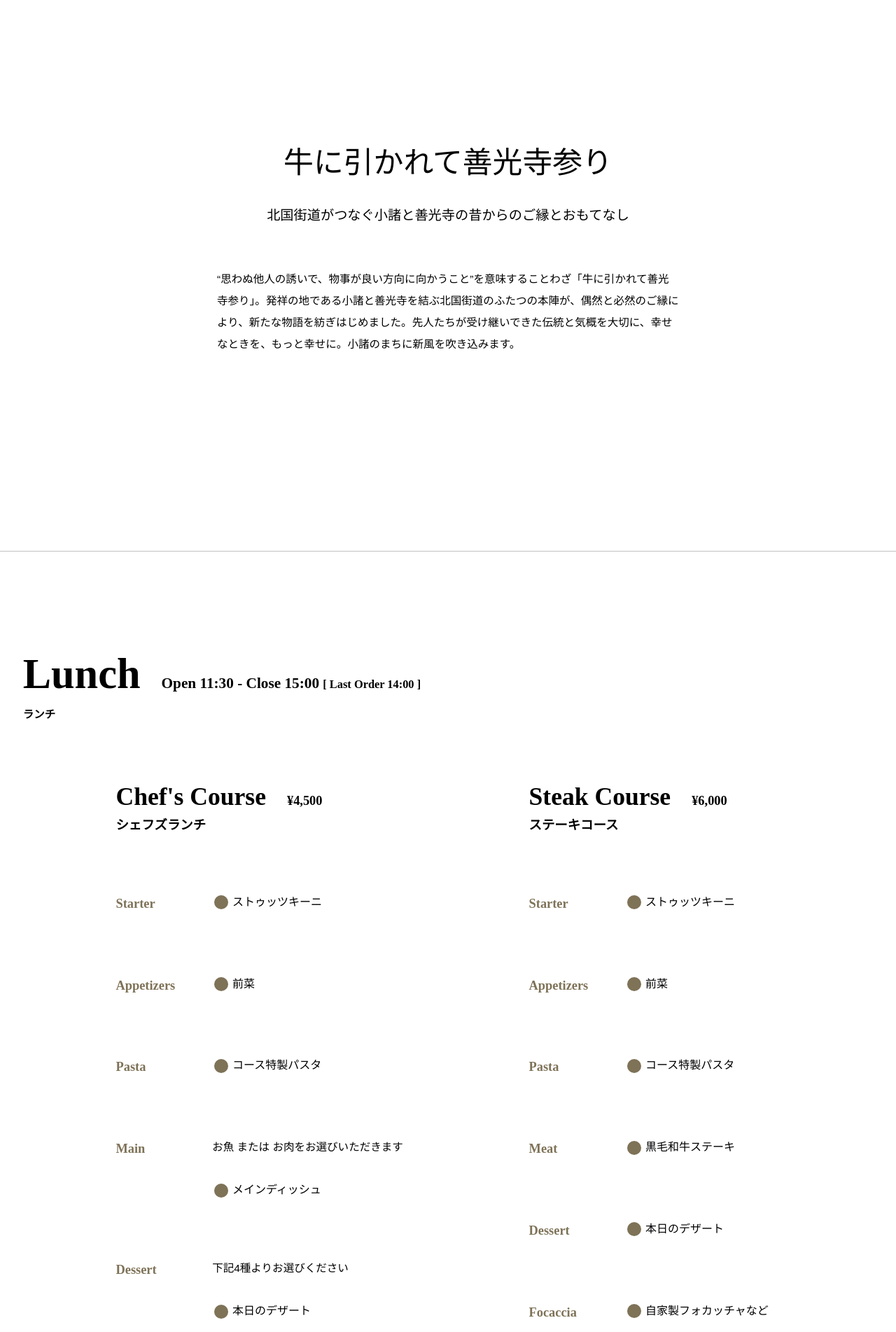
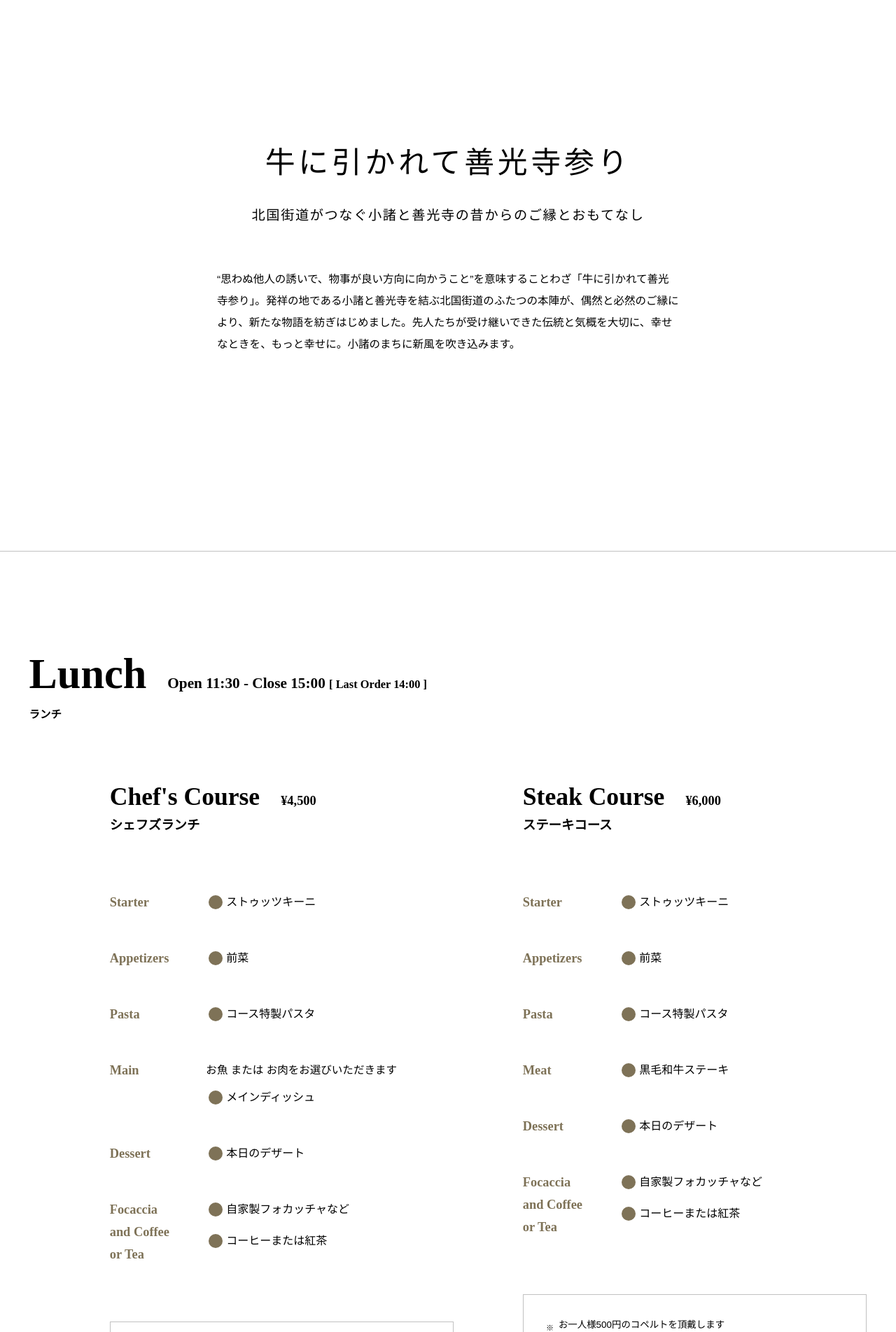
Before and after one commit to haikararou/komorohonjin, a PHP site: page / in a window 1280 px wide. Shown: the part 880-2783 px from the top of the page at 70% size. Run offline with PHP 8.4, Linux system fonts and the light colour scheme; some libraries are stand-ins or nearby versions.

Commit message:
20231030-002

```diff
--- a/assets/css/style.css
+++ b/assets/css/style.css
@@ -72,7 +72,7 @@ l-main
 }
 @media screen and (min-width: 768px) {
   .l-main {
-    padding: 0 2.564vw;
+    padding: 0 3.25vw;
     padding-bottom: clamp(100px, 7.5vw + 42.4px, 160px);
   }
 }
@@ -752,7 +781,13 @@ c-text
 }
 
 .p-title-L {
-  margin: 0 0 80px;
+  margin: 0 0 40px;
+  margin-bottom: clamp(40px, 3.23vw + 23.2px, 48px);
+}
+@media screen and (min-width: 768px) {
+  .p-title-L {
+    margin-bottom: clamp(64px, 3.13vw + 39.9px, 80px);
+  }
 }
 .p-title-L .p-title-01 {
   font-size: clamp(2.1875rem, 3.34vw + 1.1rem, 4.375rem);
@@ -1329,11 +1374,12 @@ p-list
 }
 @media screen and (min-width: 768px) {
   .p-list.-dl .-flx + .-flx {
-    margin-top: 1.2rem;
+    margin-top: 2rem;
   }
 }
 .p-list.-dl .-flx dt {
-  line-height: 2;
+  font-weight: 600;
+  line-height: 2rem;
 }
 @media screen and (min-width: 768px) {
   .p-list.-dl .-flx dt {
@@ -2936,6 +2982,7 @@ p-tiser
 }
 #lead h2 {
   font-size: clamp(1.5rem, 2.48vw + 0.69375rem, 3.125rem);
+  letter-spacing: 0.3rem;
 }
 @media screen and (min-width: 768px) {
   #lead h2 {
@@ -2944,6 +2991,7 @@ p-tiser
 }
 #lead h3 {
   font-size: clamp(1.0625rem, 0.29vw + 0.96875rem, 1.25rem);
+  letter-spacing: 0.1rem;
   margin-top: 30px;
   margin-bottom: clamp(40px, 2.63vw + 26.3px, 60px);
 }
@@ -2954,11 +3002,11 @@ p-tiser
 }
 
 .p-tiser__menu dl .-flx + .-flx {
-  margin-top: 40px !important;
+  margin-top: 3rem !important;
 }
 @media screen and (min-width: 1280px) {
   .p-tiser__menu dl .-flx + .-flx {
-    margin-top: 80px !important;
+    margin-top: 3rem !important;
   }
 }
 .p-tiser__menu dl dt {
@@ -3024,11 +3072,11 @@ p-tiser
   }
 }
 .p-tiser__menu dl dd * + ul {
-  margin-top: 10px;
+  margin-top: 0.5rem;
 }
 @media screen and (min-width: 1280px) {
   .p-tiser__menu dl dd * + ul {
-    margin-top: 30px;
+    margin-top: 0.5rem;
   }
 }
 .p-tiser__menu .menu-info {
--- a/assets/sass/layout/_l-main.scss
+++ b/assets/sass/layout/_l-main.scss
@@ -8,7 +8,8 @@ l-main
     padding: 0 7.5vw;
     @include inc.sizing(padding-bottom, tab, 100px, spl, 50px);
     @include inc.mq(tab) {
-        padding: 0 2.564vw;
+        //padding: 0 2.564vw;
+        padding: 0 3.25vw;
         @include inc.sizing(padding-bottom, wide, 160px, tab, 100px);
     }
     //@include inc.sizing(padding-bottom, wide, 160px, spl, 50px);
@@ -113,28 +114,50 @@ l-main
         }
     }
     &__left4 {
-        width: 50%;
-        padding-right: 2.564vw;
+        width: 100%;
+        padding-bottom: 50px;
+        @include inc.mq(tab) {
+            width: 50%;
+            padding-bottom: 0;
+            padding-right: 3.25vw;
+        }
     }
     &__right4 {
-        width: 50%;
-        padding-left: 2.564vw;
+        width: 100%;
+        padding-top: 50px;
+        @include inc.mq(tab) {
+            width: 50%;
+            padding-top: 0;
+            padding-left: 3.25vw;
+        }
     }
 }
 
 #beverage.l-main {
     position: relative;
+    padding-top: 50px!important;
+    padding-bottom: 50px;
+    @include inc.mq(tab) {
+        padding-bottom: 50px;
+    }
     &:after {
         content: "";
         display: block;
-        width: 1px;
-        height: 100%;
+        width: 100%;
+        height: 1px;
         background: inc.$color-brd02;
         position: absolute;
-        left: 50%;
-        top: 0;
+        left: 0;
+        top: 50%;
+        @include inc.mq(tab) {
+            width: 1px;
+            height: 100%;
+            left: 50%;
+            top: 0;
+        }
     }
 }
+
 
 .templateA {
     padding-top: 200px;
--- a/assets/sass/object/component/_c-text.scss
+++ b/assets/sass/object/component/_c-text.scss
@@ -118,7 +118,12 @@ c-text
 
 
 .p-title-L {
-    margin: 0 0 80px;
+    //margin: 0 0 80px;
+    margin: 0 0 40px;
+    @include inc.sizing(margin-bottom, tab, 48px, spl, 40px);
+    @include inc.mq(tab) {
+      @include inc.sizing(margin-bottom, vr, 80px, tab, 64px);
+    }
   .p-title-01 {
     @include inc.sizingRem(font-size, wide, 70px, spl, 35px);
     span {
--- a/assets/sass/object/project/_p-list.scss
+++ b/assets/sass/object/project/_p-list.scss
@@ -12,7 +12,10 @@ p-list
       line-height: 2;
       margin: 0;
       & + li {
-        margin-top: .8rem;
+        margin-top: .3rem;
+        @include inc.mq(tab) {
+          margin-top: .8rem;
+        }
       }
     }
     li:before {
@@ -86,11 +89,13 @@ p-list
       & + .-flx {
         margin-top: 2rem;
         @include inc.mq(tab) {
-          margin-top: 1.2rem;
+          //margin-top: 1.2rem;
+          margin-top: 2rem;
         }
       }
       dt {
-        line-height: 2;
+        font-weight: 600;
+        line-height: 2rem;
         @include inc.mq(tab) {
           width: 28%;
           padding-right: 3rem;
@@ -104,7 +109,7 @@ p-list
         }
       }
       dt + dd {
-        margin-top: 10px;
+        margin-top: 0.3rem;
         @include inc.mq(tab) {
           margin-top: 0;
         }
--- a/assets/sass/object/project/_p-text-box.scss
+++ b/assets/sass/object/project/_p-text-box.scss
@@ -71,13 +71,18 @@ p + p {
     }
   }
   & + .p-text-box {
-    @include inc.sizing(margin-top, wide, 80px, spl, 30px);
+    //@include inc.sizing(margin-top, wide, 80px, spl, 30px);
+    margin-top: 3vw;
+    @include inc.mq(tab) {
+      margin-top: 1vw;
+    }
   }
 }
 
 .p-conts {
   & + .p-conts {
-    @include inc.sizing(margin-top, wide, 40px, spl, 24px);
+    //@include inc.sizing(margin-top, wide, 40px, spl, 24px);
+    margin-top: 3rem;
   }
 }
 
--- a/assets/sass/object/project/_p-tiser.scss
+++ b/assets/sass/object/project/_p-tiser.scss
@@ -23,12 +23,15 @@ p-tiser
         left: auto;
         background: none;
         width: auto;
-        right: 2.564vw;
-        top: 10px;
+        //right: 2.564vw;
+        right: 3.25rem;
+        //top: 10px;
+        top: 26px;
         justify-content: end;
         .p-header__list {
             height: 55px;
-            gap: 0 40px;
+            //gap: 0 40px;
+            gap: 0 1.75rem;
             li {
                 height: 55px;
             }
@@ -45,7 +48,7 @@ p-tiser
         figure {
             @include inc.sizing(margin-top, vr, -40px, spl, -30px);
             text-align: center;
-            @include inc.sizing(width, vr, 380px, spl, 222px);
+            @include inc.sizing(width, vr, 340px, spl, 222px);
             img {
                 width: 100%;
                 height: auto;
@@ -55,7 +58,7 @@ p-tiser
                 font-weight: 700;
                 font-style: normal;
                 @include inc.sizingRem(font-size, wide, 27px, spl, 16px);
-                @include inc.sizing(margin-top, vr, 32px, spl, 12px);
+                @include inc.sizing(margin-top, vr, 48px, spl, 24px);
                 line-height: 1;
             }
         }
@@ -141,12 +144,14 @@ p-tiser
     }
     h2 {
         @include inc.sizingRem(font-size, wide, 50px, spl, 24px);
+        letter-spacing: .3rem;
         @include inc.mq(tab) {
             text-align: center
         }
     }
     h3 {
         @include inc.sizingRem(font-size, wide, 20px, spl, 17px);
+        letter-spacing: .1rem;
         margin-top: 30px;
         @include inc.sizing(margin-bottom, vr, 60px, spl, 40px);
         @include inc.mq(tab) {
@@ -159,9 +164,9 @@ p-tiser
     &__menu {
         dl {
             .-flx + .-flx {
-                margin-top: 40px!important;
+                margin-top: 3rem!important;
                 @include inc.mq(vr) {
-                    margin-top: 80px!important;
+                    margin-top: 3rem!important;
                 }
             }
             dt {
@@ -220,9 +225,9 @@ p-tiser
                     }
                 }
                 * + ul {
-                    margin-top: 10px;
+                    margin-top: 0.5rem;
                     @include inc.mq(vr) {
-                        margin-top: 30px;
+                        margin-top: 0.5rem;
                     }
                 }
             }
@@ -238,6 +243,9 @@ p-tiser
         }
         &.-dinner {
             dl {
+                dt {
+                    color: inc.$color-blu;
+                }
                 dd {
                     ul {
                         li:before {
@@ -262,7 +270,10 @@ p-tiser
             }
             h3 {
                 //margin: 24px 0 18px;
-                margin: 24px 0 0px;
+                margin: 32px 0 30px;
+                @include inc.mq(tab) {
+                    margin: 32px 0 30px;
+                }
                 line-height: 1;
                 span {
                     position: relative;
@@ -434,7 +445,10 @@ p-tiser
                 }
             }
             .map_add {
-                padding-right: 10vw;
+                padding-right: 0;
+                @include inc.mq(tab) {
+                    padding-right: 10vw;
+                }
                 //margin-top: 140px;
                 dl {
                     margin-bottom: 50px;
@@ -473,6 +487,12 @@ p-tiser
                 }
                 p {
                     @include inc.sizing(padding-left, vr, 32px, spl, 24px);
+                    br {
+                        display: none;
+                        @include inc.mq(tab) {
+                            display: block;
+                        }
+                    }
                 }
             }
         }
@@ -480,8 +500,14 @@ p-tiser
             display: none!important;
         }
         .l-main__right2 {
+            border-top: 1px solid inc.$color-brd01;
             width: 100%!important;
-            margin-top: 80px;
+            margin-top: 40px;
+            padding-top: 40px;
+            @include inc.mq(vr) {
+                margin-top: 80px;
+                padding-top: 0;
+            }
             dl {
                 dt {
                     width: 100%!important;
@@ -694,7 +720,8 @@ p-tiser
                     padding-right: 3rem;
                 }
             }
-            @include inc.sizing(margin-bottom, vr, 40px, spl, 20px);
+            //@include inc.sizing(margin-bottom, vr, 40px, spl, 20px);
+            margin-bottom: 2rem;
             span {
                 display: block;
                 line-height: 2;
@@ -702,7 +729,7 @@ p-tiser
                 @include inc.sizingRem(font-size, wide, 16px, spl, 14px);
                 @include inc.mq(vr) {
                     margin-top: 0;
-                    display: inline;
+                    display: block;
                     //padding-left: 3rem;
                 }
             }
--- a/index.html
+++ b/index.html
@@ -2,20 +2,30 @@
 <html dir="ltr" lang="ja" prefix="og: https://ogp.me/ns#"  class="no-js">
 <head>
 <!-- ?php include($_SERVER['DOCUMENT_ROOT'] . /test/a/daimatsu/assets/inc/meta.php"); ?-->
+<!-- Google Tag Manager -->
+<script>(function(w,d,s,l,i){w[l]=w[l]||[];w[l].push({'gtm.start':
+  new Date().getTime(),event:'gtm.js'});var f=d.getElementsByTagName(s)[0],
+  j=d.createElement(s),dl=l!='dataLayer'?'&l='+l:'';j.async=true;j.src=
+  'https://www.googletagmanager.com/gtm.js?id='+i+dl;f.parentNode.insertBefore(j,f);
+  })(window,document,'script','dataLayer','GTM-58QS6TG');</script>
+  <!-- End Google Tag Manager -->
 <meta charset="UTF-8">
 <meta name="viewport" content="width=device-width">
-<title>小諸本陣主屋 | 藤屋 | THE FUJIYA GOHONJIN</title>
+<title>小諸本陣主屋 THE KOMORO HONJIN | 旧北国街道 小諸本陣 主屋</title>
 <meta name="robots" content="max-image-preview:large" />
-<link rel="canonical" href="正規ページURL（https://〜）" />
+<link rel="canonical" href="https://www.komorohonjin.com/" />
 <meta property="og:locale" content="ja_JP" />
-<meta property="og:site_name" content="小諸本陣主屋 | 藤屋 | THE FUJIYA GOHONJIN" />
-<meta property="og:type" content="company" />
-<meta property="og:title" content="小諸本陣主屋 | 藤屋 | THE FUJIYA GOHONJIN" />
-<meta property="og:url" content="" />
+<meta property="og:site_name" content="THE KOMORO HONJIN by THE FUJIYA GOHONJIN">
+<meta property="og:type" content="article" />
+<meta property="og:title" content="小諸本陣主屋 THE KOMORO HONJIN | 旧北国街道 小諸本陣 主屋" />
+<meta property="og:url" content="https://www.komorohonjin.com/" />
 <meta property="og:image" content="ogp.png" />
+<meta property="og:description" content="2023年1月オープンの小諸市のイタリアンレストラン「THE KOMORO HONJIN」は、旧北国街道 小諸宿 本陣主屋を活用した施設です。">
+<meta property="fb:app_id" content="203956656953848">
 <meta name="twitter:card" content="summary_large_image" />
-<meta name="twitter:title" content="小諸本陣主屋 | 藤屋 | THE FUJIYA GOHONJIN" />
+<meta name="twitter:title" content="小諸本陣主屋 THE KOMORO HONJIN | 旧北国街道 小諸本陣 主屋" />
 <meta name="twitter:image" content="ogp.png" />
+<meta name="twitter:description" content="2023年1月オープンの小諸市のイタリアンレストラン「THE KOMORO HONJIN」は、旧北国街道 小諸宿 本陣主屋を活用した施設です。">
 <link rel='stylesheet' href='./assets/css/reset.css?ver=6.1.1' type='text/css' media='all' />
 <link rel='stylesheet' href='./assets/css/style.css?ver=6.1.1' type='text/css' media='all' />
 <link rel="icon" href="./assets/img/favicon.ico" type="image/png"/>
@@ -36,6 +46,10 @@
 </head>
 
 <body class="l-body" id="home">
+<!-- Google Tag Manager (noscript) -->
+<noscript><iframe src="https://www.googletagmanager.com/ns.html?id=GTM-58QS6TG"
+height="0" width="0" style="display:none;visibility:hidden"></iframe></noscript>
+<!-- End Google Tag Manager (noscript) -->
 <!-- ?php include($_SERVER['DOCUMENT_ROOT'] . /test/a/daimatsu/assets/inc/header.php"); ?-->
 
 <header class="l-header">
@@ -125,7 +139,6 @@
           <div class="-flx">
             <dt>Dessert</dt>
             <dd>
-              <p>下記4種よりお選びください</p>
               <ul>
                 <li>本日のデザート</li>
               </ul>
@@ -450,7 +463,7 @@
           <div class="-flx">
             <dt>Meat</dt>
             <dd>
-              <p>下記4種よりお選びください</p>
+              <p>下記よりお選びください</p>
               <ul>
                 <li>お肉料理</li>
                 <li>特別お肉料理（+ ￥ 2,000）</li>
@@ -703,7 +716,7 @@
       <section class="l-main__left2"></section>
       <section class="l-main__right2">
         <div class="p-text-box">
-          <p>お帰りの際に駐車券をレセプションへご提示ください。<br>3,000円以上のご利用で1時間分（上限3時間分）の駐車券をご用意しております。</p>
+          <p>お帰りの際に駐車券をレセプションへご提示ください。<br class="sp">3,000円以上のご利用で1時間分（上限3時間分）の駐車券をご用意しております。</p>
 
 <script>
 function init() {
@@ -755,8 +768,7 @@ google.maps.event.addDomListener(window, 'load', init);
       <div class="l-main__left---lead">
         <p><a href="" class="c-link -arwA"><span>軽井沢・佐久平から電車でお越しの方</span></a></p>
         <p><a href="" class="c-link -arwA"><span>長野方面から電車でお越しの方</span></a></p>
-          <p><a href="" class="c-link -arwA"><span>お車でお越しの方</span></a></p>
-
+        <p><a href="" class="c-link -arwA"><span>お車でお越しの方</span></a></p>
       </div>
       <figure class="l-main__left---thumb">
         <img src="./assets/img/tiser/access_map.jpg" alt="">
@@ -764,7 +776,7 @@ google.maps.event.addDomListener(window, 'load', init);
     </section>
     <section class="l-main__right2">
 
-      <div class="p-text-box">
+      <div class="p-text-box p-conts">
         <h2 class="title_train"><em>軽井沢・佐久平から電車でお越しの方</em><span>軽井沢からしなの鉄道で23分、佐久平から小海線で15分、小諸駅から徒歩3分です。</span></h2>
         <div class="access-grid01">
           <div class="div1 tate">軽井沢駅</div>
@@ -779,7 +791,7 @@ google.maps.event.addDomListener(window, 'load', init);
         </div>
       </div>
 
-      <div class="p-text-box">
+      <div class="p-text-box p-conts">
         <h2 class="title_train"><em>長野方面から電車でお越しの方</em><span>長野駅からしなの鉄道など各線で約1時間、小諸駅から徒歩3分です。</span></h2>
         <div class="access-grid02">
           <div class="div1 tate">長野駅</div>
@@ -790,7 +802,7 @@ google.maps.event.addDomListener(window, 'load', init);
         </div>
       </div>
 
-      <div class="p-text-box">
+      <div class="p-text-box p-conts">
         <h2 class="title_car"><em>お車でお越しの方</em><span>小諸駅付近に駐車後、徒歩3分です。</span></h2>
         <div class="access-grid03">
           <div class="div1 tate">小諸ＩＣ</div>
```
Also changed, not shown: other parts of assets/css/style.css (+84 -16 lines), 1 other file. Lines whose indentation alone changed are shown as unchanged.
